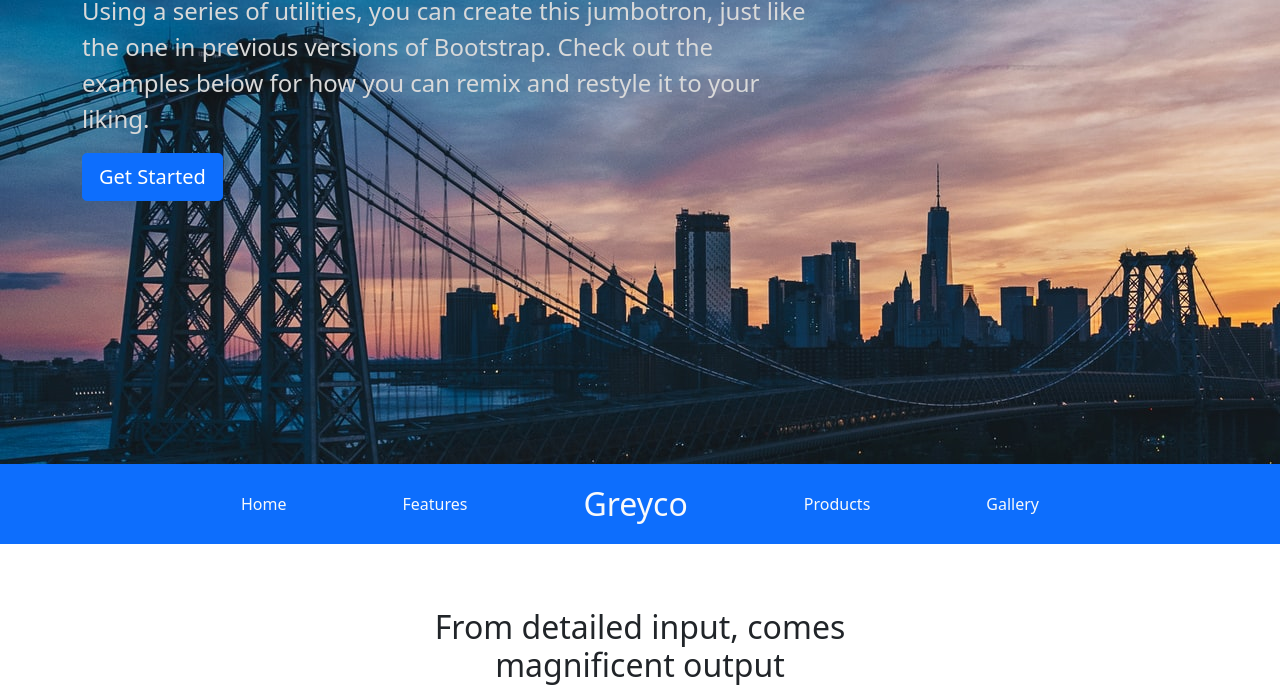
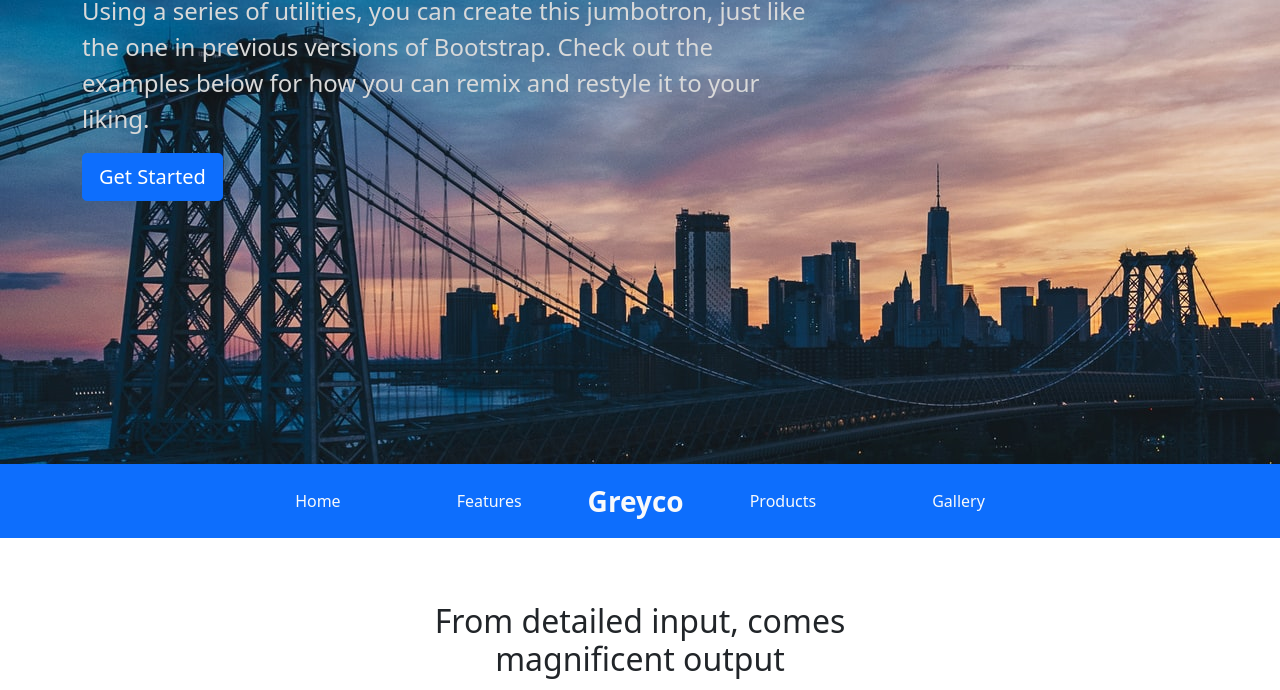
Before and after one commit to mhafizhma/portprojone, a plain HTML site: page index.html in a window 1280 px wide. Shown: the part 336-1026 px from the top of the page. Drawn offline with nearby package versions, Linux system fonts and the light colour scheme.

Commit message:
navbar update

```diff
--- a/index.html
+++ b/index.html
@@ -49,17 +49,19 @@
   <!-- Features -->
     <section id="features" class="vh-100">
 
-      <nav class="navbar navbar-expand-lg navbar-light bg-primary d-flex justify-content-center">
-            <ul class="navbar-nav align-items-center">
+      <nav class="navbar navbar-expand-lg navbar-light bg-primary ">
+        <button class="navbar-toggler mx-auto" type="button" data-bs-toggle="collapse" data-bs-target="#navbarNav" aria-controls="navbarNav" aria-expanded="false" aria-label="Toggle navigation">
+          <span class="navbar-toggler-icon"></span>
+        </button>
+        <div class="collapse navbar-collapse text-center " id="navbarNav">
+          <ul class="navbar-nav d-flex mx-auto align-items-center">
             <li class="nav-item">
-                <a class="nav-link text-light active" aria-current="page" href="#home">Home</a>
+              <a class="nav-link text-light" href="#home">Home</a>
             </li>
             <li class="nav-item">
               <a class="nav-link text-light" href="#features">Features</a>
             </li>
-              <li class="nav-item">
-                <a class="nav-link text-light fs-2 px-2" href="#">Greyco</a>
-              </li>
+            <li class="nav-link text-light fs-3 text-center fw-bold lead">Greyco</li>
             <li class="nav-item">
               <a class="nav-link text-light" href="#products">Products</a>
             </li>
@@ -67,6 +69,7 @@
               <a class="nav-link text-light" href="#gallery">Gallery</a>
             </li>
           </ul>
+        </div>
       </nav>
 
       <div class="feature-header container p-3 mt-5">
```
Lines whose indentation alone changed are shown as unchanged.
